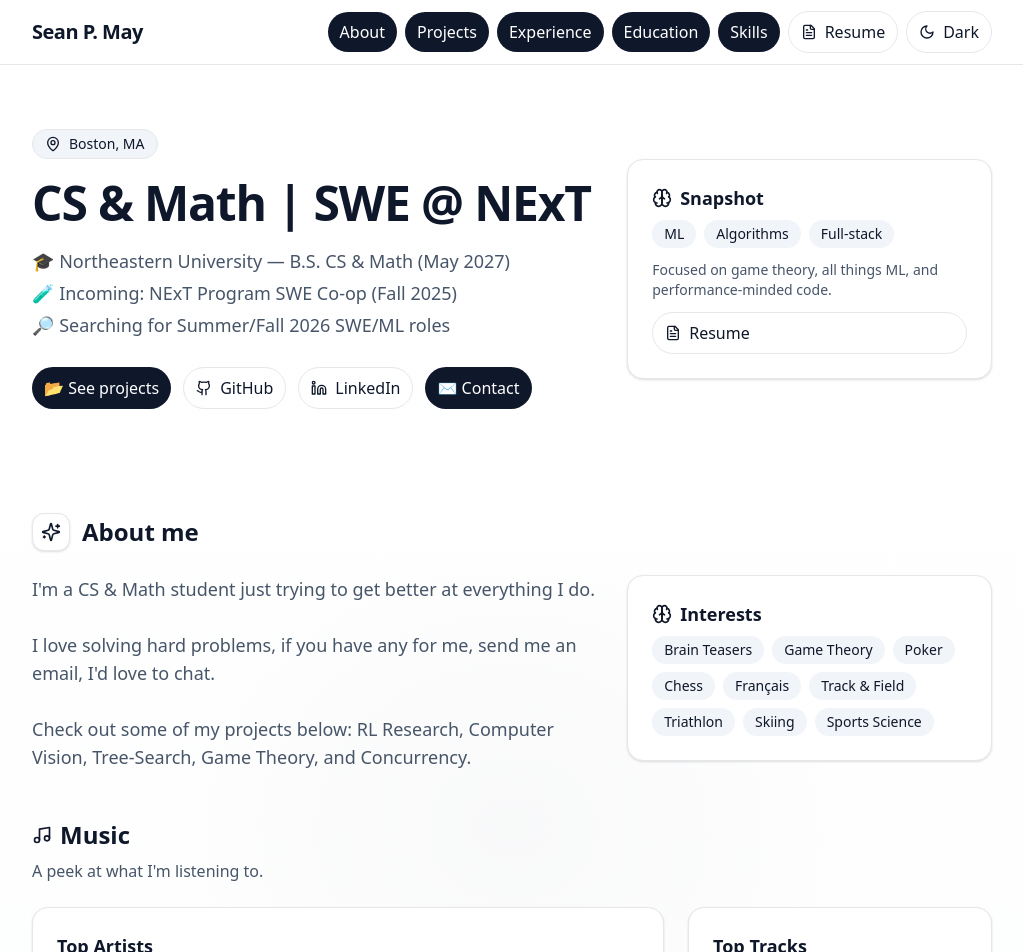
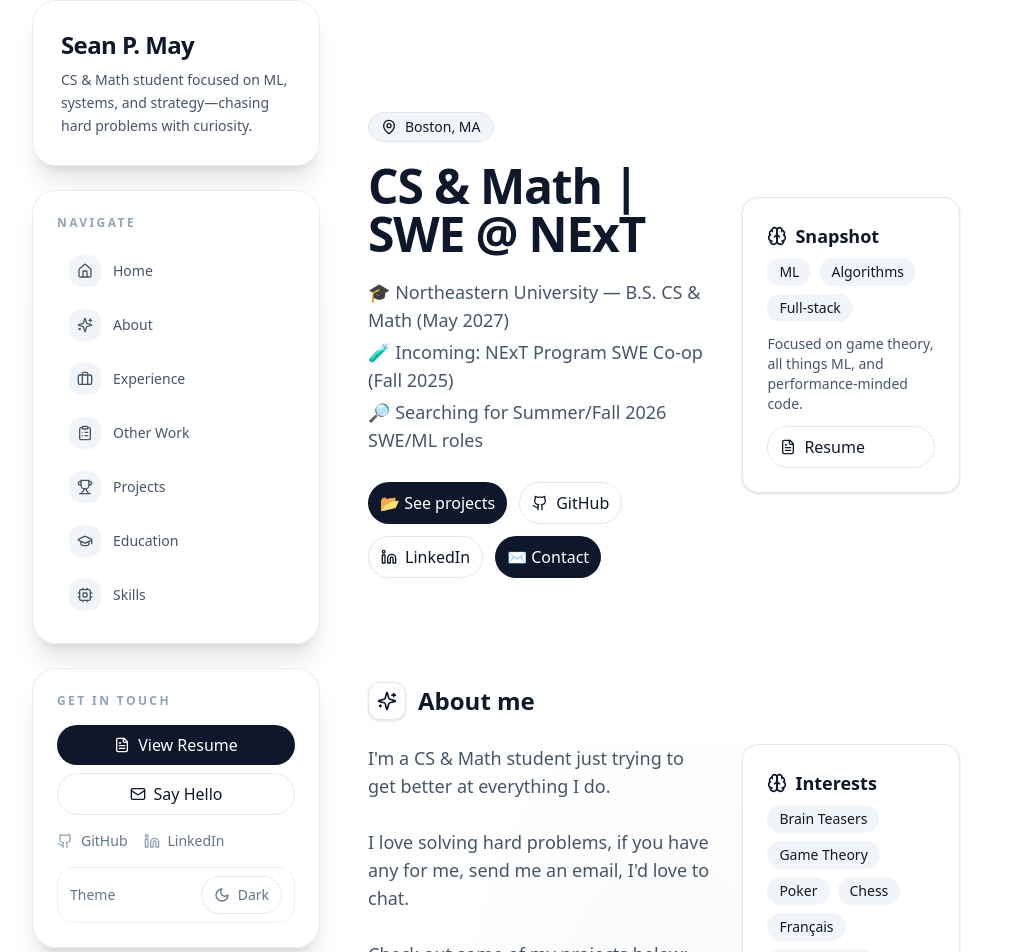
Before and after one commit to seanpatrickmay/seanpatrickmay.github.io, a Next.js app: page / in a window 1280 px wide. Shown: the top 952 px of the page, without its empty margins (128-1151 px from the left). Built offline with nearby package versions, Linux system fonts and the light colour scheme; grey boxes are pictures that could not be loaded.

Commit message:
Reshape sidebar header into stacked cards

```diff
--- a/components/Header.jsx
+++ b/components/Header.jsx
@@ -1,29 +1,187 @@
+import { useEffect, useRef, useState } from 'react';
 import ThemeToggle from '@/components/ThemeToggle';
 import PillLink from '@/components/ui/PillLink';
-import { FileText } from 'lucide-react';
+import {
+  Briefcase,
+  ClipboardList,
+  Cpu,
+  FileText,
+  Github,
+  GraduationCap,
+  Home,
+  Linkedin,
+  Mail,
+  Sparkles,
+  Trophy,
+} from 'lucide-react';
+
+const navItems = [
+  { id: 'home', label: 'Home', icon: Home },
+  { id: 'about', label: 'About', icon: Sparkles },
+  { id: 'experience', label: 'Experience', icon: Briefcase },
+  { id: 'other-work', label: 'Other Work', icon: ClipboardList },
+  { id: 'projects', label: 'Projects', icon: Trophy },
+  { id: 'education', label: 'Education', icon: GraduationCap },
+  { id: 'skills', label: 'Skills', icon: Cpu },
+];
 
 export default function Header({ links }) {
+  const [scrollOffset, setScrollOffset] = useState(0);
+  const lastScrollRef = useRef(0);
+  const resetTimeoutRef = useRef(null);
+
+  useEffect(() => {
+    if (typeof window === 'undefined') return undefined;
+
+    lastScrollRef.current = window.scrollY;
+
+    const handleScroll = () => {
+      const current = window.scrollY;
+      const delta = lastScrollRef.current - current;
+      lastScrollRef.current = current;
+
+      const offset = Math.max(Math.min(delta * 0.35, 10), -10);
+      setScrollOffset(offset);
+
+      if (resetTimeoutRef.current) {
+        window.clearTimeout(resetTimeoutRef.current);
+      }
+
+      resetTimeoutRef.current = window.setTimeout(() => {
+        setScrollOffset(0);
+      }, 150);
+    };
+
+    window.addEventListener('scroll', handleScroll, { passive: true });
+
+    return () => {
+      window.removeEventListener('scroll', handleScroll);
+      if (resetTimeoutRef.current) {
+        window.clearTimeout(resetTimeoutRef.current);
+      }
+    };
+  }, []);
+
   return (
-    <header className="sticky top-0 z-20 backdrop-blur border-b bg-white/70 dark:bg-slate-900/70 dark:border-slate-800">
-      <div className="section-container flex items-center justify-between h-16">
-        <a href="#home" className="font-bold tracking-tight text-xl">Sean P. May</a>
-        <nav className="hidden sm:flex items-center gap-2">
-          {['about', 'projects', 'experience', 'education', 'skills'].map(id => (
-            <PillLink
-              key={id}
-              href={`#${id}`}
-              variant="solid"
-              className="capitalize hover:bg-slate-100 dark:hover:bg-slate-800"
-            >
-              {id}
+    <>
+      <header className="fixed inset-x-0 top-0 z-40 border-b border-slate-200/70 bg-white/80 backdrop-blur dark:border-slate-800/60 dark:bg-slate-950/70 lg:hidden">
+        <div className="section-container flex h-16 items-center justify-between">
+          <a href="#home" className="font-bold tracking-tight text-xl">
+            Sean P. May
+          </a>
+          <div className="flex items-center gap-2">
+            <PillLink href={links.resume} icon={FileText} external className="px-4">
+              Resume
             </PillLink>
-          ))}
-          <PillLink href={links.resume} icon={FileText} external>
-            Resume
-          </PillLink>
-          <ThemeToggle />
+            <ThemeToggle />
+          </div>
+        </div>
+        <nav className="border-t border-slate-200/70 bg-white/90 py-3 backdrop-blur dark:border-slate-800/60 dark:bg-slate-950/80">
+          <div className="section-container flex gap-2 overflow-x-auto no-scrollbar">
+            {navItems.map(({ id, label }) => (
+              <a
+                key={id}
+                href={`#${id}`}
+                className="flex flex-none items-center rounded-full border border-transparent bg-slate-100 px-4 py-2 text-sm font-medium text-slate-700 transition hover:border-slate-300 hover:bg-white focus-visible:outline-none focus-visible:ring-2 focus-visible:ring-slate-400 dark:bg-slate-900 dark:text-slate-200 dark:hover:border-slate-700 dark:hover:bg-slate-800"
+              >
+                {label}
+              </a>
+            ))}
+          </div>
         </nav>
-      </div>
-    </header>
+      </header>
+
+      <aside className="hidden lg:block lg:w-72 lg:flex-none">
+        <div
+          className="sticky top-10 space-y-6 transition-transform duration-300 ease-out will-change-transform"
+          style={{ transform: `translateY(${scrollOffset}px)` }}
+        >
+          <div className="space-y-4 rounded-3xl border border-slate-200/80 bg-white/90 p-7 shadow-xl backdrop-blur dark:border-slate-800/70 dark:bg-slate-950/70">
+            <div className="space-y-2">
+              <a
+                href="#home"
+                className="text-2xl font-bold tracking-tight text-slate-900 transition hover:text-slate-700 dark:text-slate-100 dark:hover:text-slate-300"
+              >
+                Sean P. May
+              </a>
+              <p className="text-sm leading-relaxed text-slate-600 dark:text-slate-400">
+                CS & Math student focused on ML, systems, and strategy—chasing hard problems with curiosity.
+              </p>
+            </div>
+          </div>
+
+          <nav
+            aria-label="Primary"
+            className="space-y-4 rounded-3xl border border-slate-200/80 bg-white/90 p-6 shadow-xl backdrop-blur dark:border-slate-800/70 dark:bg-slate-950/70"
+          >
+            <div className="text-xs font-semibold uppercase tracking-[0.2em] text-slate-400 dark:text-slate-500">
+              Navigate
+            </div>
+            <div className="space-y-1.5">
+              {navItems.map(({ id, label, icon: Icon }) => (
+                <a
+                  key={id}
+                  href={`#${id}`}
+                  className="group flex items-center gap-3 rounded-2xl px-3 py-2 text-sm font-medium text-slate-600 transition hover:bg-slate-100 hover:text-slate-900 focus-visible:outline-none focus-visible:ring-2 focus-visible:ring-slate-400 dark:text-slate-300 dark:hover:bg-slate-900 dark:hover:text-white"
+                >
+                  <span className="flex h-8 w-8 items-center justify-center rounded-xl border border-transparent bg-slate-100 text-slate-600 transition group-hover:border-slate-300 group-hover:bg-white group-hover:text-slate-900 dark:bg-slate-900 dark:text-slate-400 dark:group-hover:border-slate-700 dark:group-hover:bg-slate-800 dark:group-hover:text-white">
+                    <Icon className="h-4 w-4" />
+                  </span>
+                  {label}
+                </a>
+              ))}
+            </div>
+          </nav>
+
+          <div className="space-y-4 rounded-3xl border border-slate-200/80 bg-white/90 p-6 shadow-xl backdrop-blur dark:border-slate-800/70 dark:bg-slate-950/70">
+            <div className="text-xs font-semibold uppercase tracking-[0.2em] text-slate-400 dark:text-slate-500">
+              Get in touch
+            </div>
+            <div className="flex flex-col gap-2">
+              <PillLink
+                href={links.resume}
+                icon={FileText}
+                external
+                className="w-full justify-center px-4"
+                variant="solid"
+              >
+                View Resume
+              </PillLink>
+              <PillLink
+                href={links.email}
+                icon={Mail}
+                className="w-full justify-center px-4"
+              >
+                Say Hello
+              </PillLink>
+            </div>
+            <div className="flex flex-wrap gap-4 text-sm text-slate-500 dark:text-slate-400">
+              <a
+                href={links.github}
+                className="group inline-flex items-center gap-2 transition hover:text-slate-700 dark:hover:text-slate-200"
+                rel="noreferrer"
+                target="_blank"
+              >
+                <Github className="h-4 w-4 text-slate-400 transition group-hover:text-slate-700 dark:text-slate-500 dark:group-hover:text-slate-200" />
+                GitHub
+              </a>
+              <a
+                href={links.linkedin}
+                className="group inline-flex items-center gap-2 transition hover:text-slate-700 dark:hover:text-slate-200"
+                rel="noreferrer"
+                target="_blank"
+              >
+                <Linkedin className="h-4 w-4 text-slate-400 transition group-hover:text-slate-700 dark:text-slate-500 dark:group-hover:text-slate-200" />
+                LinkedIn
+              </a>
+            </div>
+            <div className="flex items-center justify-between rounded-2xl border border-slate-200/70 px-3 py-2 text-sm text-slate-500 dark:border-slate-800/60 dark:text-slate-400">
+              <span>Theme</span>
+              <ThemeToggle />
+            </div>
+          </div>
+        </div>
+      </aside>
+    </>
   );
 }
--- a/components/Hero.jsx
+++ b/components/Hero.jsx
@@ -5,7 +5,7 @@ import PillLink from '@/components/ui/PillLink';
 
 export default function Hero({ links }) {
   return (
-    <section id="home" className="section-container py-16 scroll-mt-16">
+    <section id="home" className="section-container py-16 scroll-mt-32 lg:scroll-mt-16">
       <div className="grid md:grid-cols-5 gap-8 items-center">
         <div className="md:col-span-3 space-y-5">
           <Badge icon={MapPin} variant="outline">
--- a/components/ui/Section.jsx
+++ b/components/ui/Section.jsx
@@ -3,7 +3,7 @@ export default function Section({ id, title, icon, children }) {
   return (
     <section
       id={id}
-            className="section-container py-10 scroll-mt-16"
+      className="section-container py-10 scroll-mt-32 lg:scroll-mt-16"
     >
       <div className="flex items-center gap-3 mb-6">
         <div className="p-2 rounded-xl border bg-white dark:bg-slate-900 card">
--- a/pages/index.jsx
+++ b/pages/index.jsx
@@ -72,7 +72,9 @@ export default function Home() {
         />
       </Head>
 
+      <div className="lg:mx-auto lg:flex lg:max-w-5xl lg:items-start lg:gap-4 lg:px-8">
         <Header links={links} />
+        <main className="flex-1 min-w-0 pt-32 sm:pt-28 md:pt-24 lg:pt-12">
           <Hero links={links} />
           <AboutSection interests={interests} />
 
@@ -114,6 +116,8 @@ export default function Home() {
           </Section>
 
           <Footer links={links} />
+        </main>
+      </div>
     </>
   );
 }
--- a/styles/globals.css
+++ b/styles/globals.css
@@ -1,6 +1,16 @@
 @tailwind base;
 @tailwind components;
 @tailwind utilities;
+
+html {
+  scroll-behavior: smooth;
+}
+
+@media (prefers-reduced-motion: reduce) {
+  html {
+    scroll-behavior: auto;
+  }
+}
 
 /* Light (default) */
 :root { color-scheme: light; }
```
Lines whose indentation alone changed are shown as unchanged.
